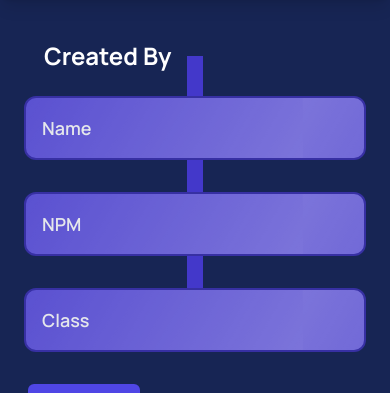
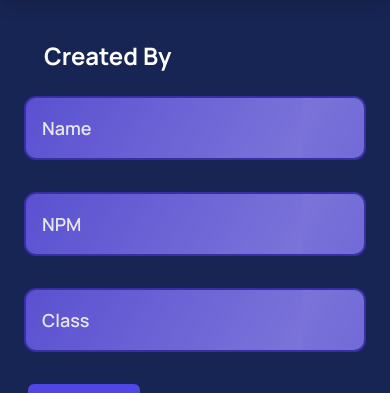
Before and after one commit to Froklax/bukulapak, a Django app: template main/templates/main.html in a window 390 px wide. Shown: the part 64-457 px from the top of the page. Run offline with Django 5.2, Linux system fonts and the light colour scheme; the template is opened without the code that fills it, so the values that code supplies are empty; some libraries are stand-ins or nearby versions.

Commit message:
remove decorator stip for mobile

```diff
--- a/main/templates/main.html
+++ b/main/templates/main.html
@@ -16,10 +16,6 @@
     </div>
     <div class="w-full px-6 absolute top-[44px] left-0 z-20 hidden md:flex mt-14">
       <div class="w-full min-h-4 bg-indigo-700">
-      </div>
-    </div>
-    <div class="h-full w-full py-6 absolute top-0 left-0 z-20 md:hidden flex">
-      <div class="h-full min-w-4 bg-indigo-700 mx-auto">
       </div>
     </div>
   </div>
```
